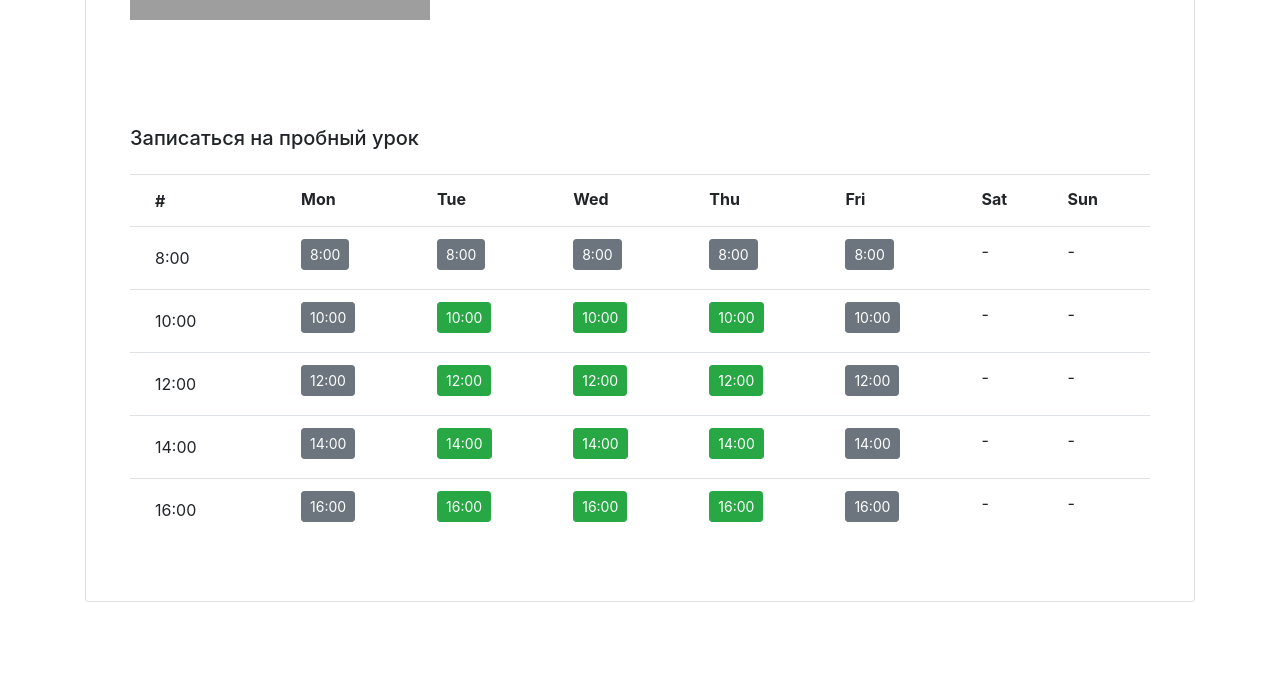
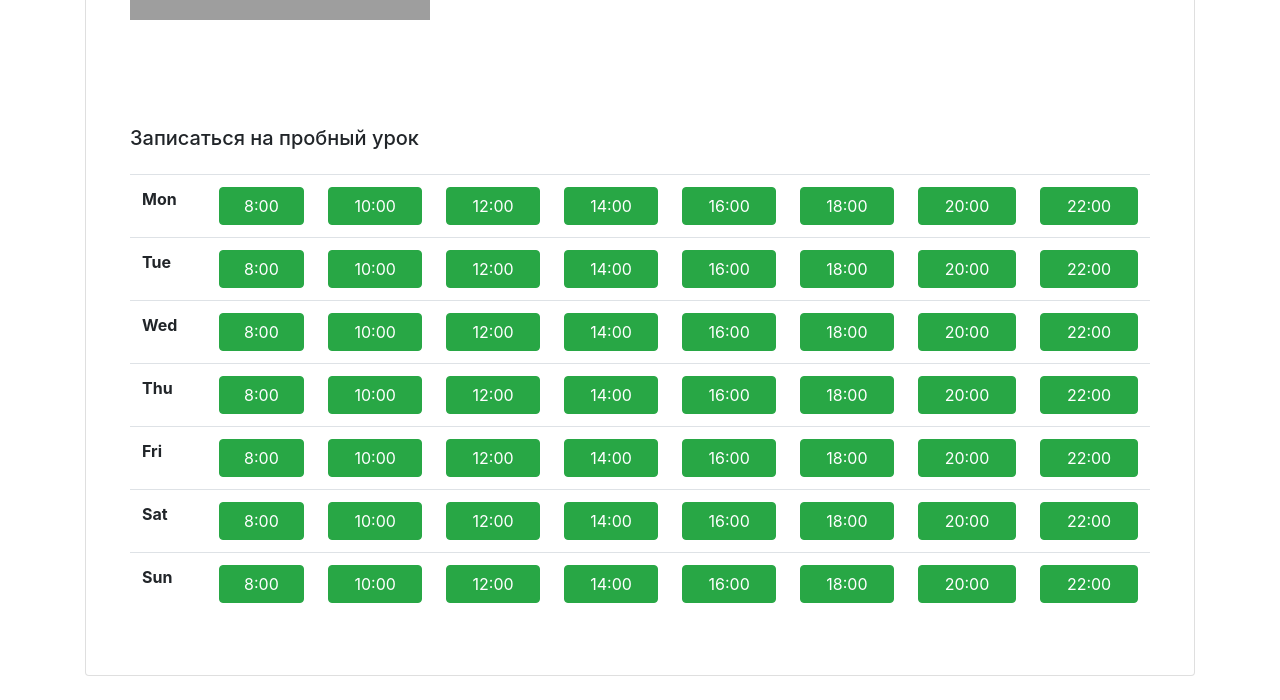
Before and after one commit to spaghetti-tornado88/StepikTutors, a Flask app: page /profile/1 in a window 1280 px wide. Shown: the part 421-1121 px from the top of the page. Before the commit the page ends 1023 px from the top, so only its background shows below. Run offline with Flask 2, Linux system fonts and the light colour scheme; some libraries are stand-ins or nearby versions; grey boxes are pictures that could not be loaded.

Commit message:
templates changed. jinja pallets added

```diff
--- a/templates/base.html
+++ b/templates/base.html
@@ -20,7 +20,7 @@
                     <a class="nav-link" href="/all_tutors">Все репетиторы</a>
                 </li>
                 <li class="nav-item">
-                    <a class="nav-link" href="#">Заявка на подбор</a>
+                    <a class="nav-link" href="/request">Заявка на подбор</a>
                 </li>
             </ul>
         </div>
--- a/templates/profile.html
+++ b/templates/profile.html
@@ -16,67 +16,16 @@
     <div class="card-body m-2 m-md-4">
       <h2 class="h5 mb-4">Записаться на пробный урок</h2>
       <table class="table">
+        {% for day in tutor.free.keys() %}
         <tr>
-          <th><span class="btn font-weight-bold py-0">#</span></th>
+          <th> {{ day|capitalize }}</th>
+          {% for time in tutor.free.get(day) %}
+          <td><a href="/request/{{ day }}&{{ time }}" {% if tutor.free.get(day).get(time) %}class="btn btn-block btn-success"{% else %}class="btn disabled btn-block btn-dark"{% endif %}>{{ time }}</a></td>
+          {% endfor %}
+        </tr>
+        {% endfor %}
+      </table>
 
-          {% for day in tutor.free.keys() %}
-
-          <th>{{ day|capitalize }}</th>
-
-          {% endfor %}
-
-        </tr>
-        <tr>
-          <td><span class="btn">8:00</span></td>
-          <td><a href="booking.html" class="btn btn-sm btn-secondary">8:00</a></td>
-          <td><a href="#" class="btn btn-sm btn-secondary">8:00</a></td>
-          <td><a href="#" class="btn btn-sm btn-secondary">8:00</a></td>
-          <td><a href="#" class="btn btn-sm btn-secondary">8:00</a></td>
-          <td><a href="#" class="btn btn-sm btn-secondary">8:00</a></td>
-          <td>-</td>
-          <td>-</td>
-        </tr>
-        <tr>
-          <td><span class="btn">10:00</span></td>
-          <td><a href="#" class="btn btn-sm btn-secondary">10:00</a></td>
-          <td><a href="#" class="btn btn-sm btn-success">10:00</a></td>
-          <td><a href="#" class="btn btn-sm btn-success">10:00</a></td>
-          <td><a href="#" class="btn btn-sm btn-success">10:00</a></td>
-          <td><a href="#" class="btn btn-sm btn-secondary">10:00</a></td>
-          <td>-</td>
-          <td>-</td>
-        </tr>
-        <tr>
-          <td><span class="btn">12:00</span></td>
-          <td><a href="#" class="btn btn-sm btn-secondary">12:00</a></td>
-          <td><a href="#" class="btn btn-sm btn-success">12:00</a></td>
-          <td><a href="#" class="btn btn-sm btn-success">12:00</a></td>
-          <td><a href="#" class="btn btn-sm btn-success">12:00</a></td>
-          <td><a href="#" class="btn btn-sm btn-secondary">12:00</a></td>
-          <td>-</td>
-          <td>-</td>
-        </tr>
-        <tr>
-          <td><span class="btn">14:00</span></td>
-          <td><a href="#" class="btn btn-sm btn-secondary">14:00</a></td>
-          <td><a href="#" class="btn btn-sm btn-success">14:00</a></td>
-          <td><a href="#" class="btn btn-sm btn-success">14:00</a></td>
-          <td><a href="#" class="btn btn-sm btn-success">14:00</a></td>
-          <td><a href="#" class="btn btn-sm btn-secondary">14:00</a></td>
-          <td>-</td>
-          <td>-</td>
-        </tr>
-        <tr>
-          <td><span class="btn">16:00</span></td>
-          <td><a href="#" class="btn btn-sm btn-secondary">16:00</a></td>
-          <td><a href="#" class="btn btn-sm btn-success">16:00</a></td>
-          <td><a href="#" class="btn btn-sm btn-success">16:00</a></td>
-          <td><a href="#" class="btn btn-sm btn-success">16:00</a></td>
-          <td><a href="#" class="btn btn-sm btn-secondary">16:00</a></td>
-          <td>-</td>
-          <td>-</td>
-        </tr>
-      </table>
     </div>
   </div>
 </main>
```
